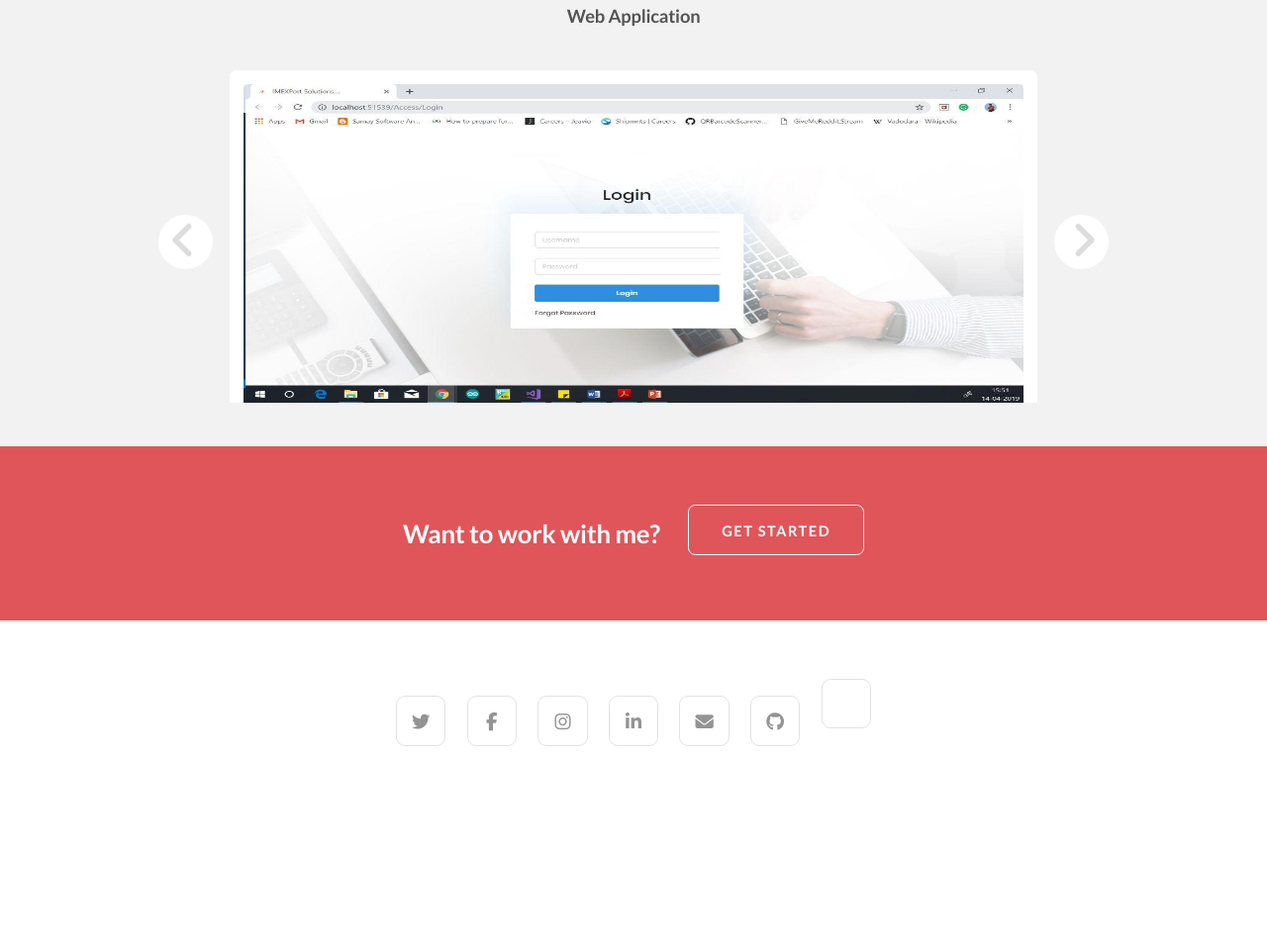
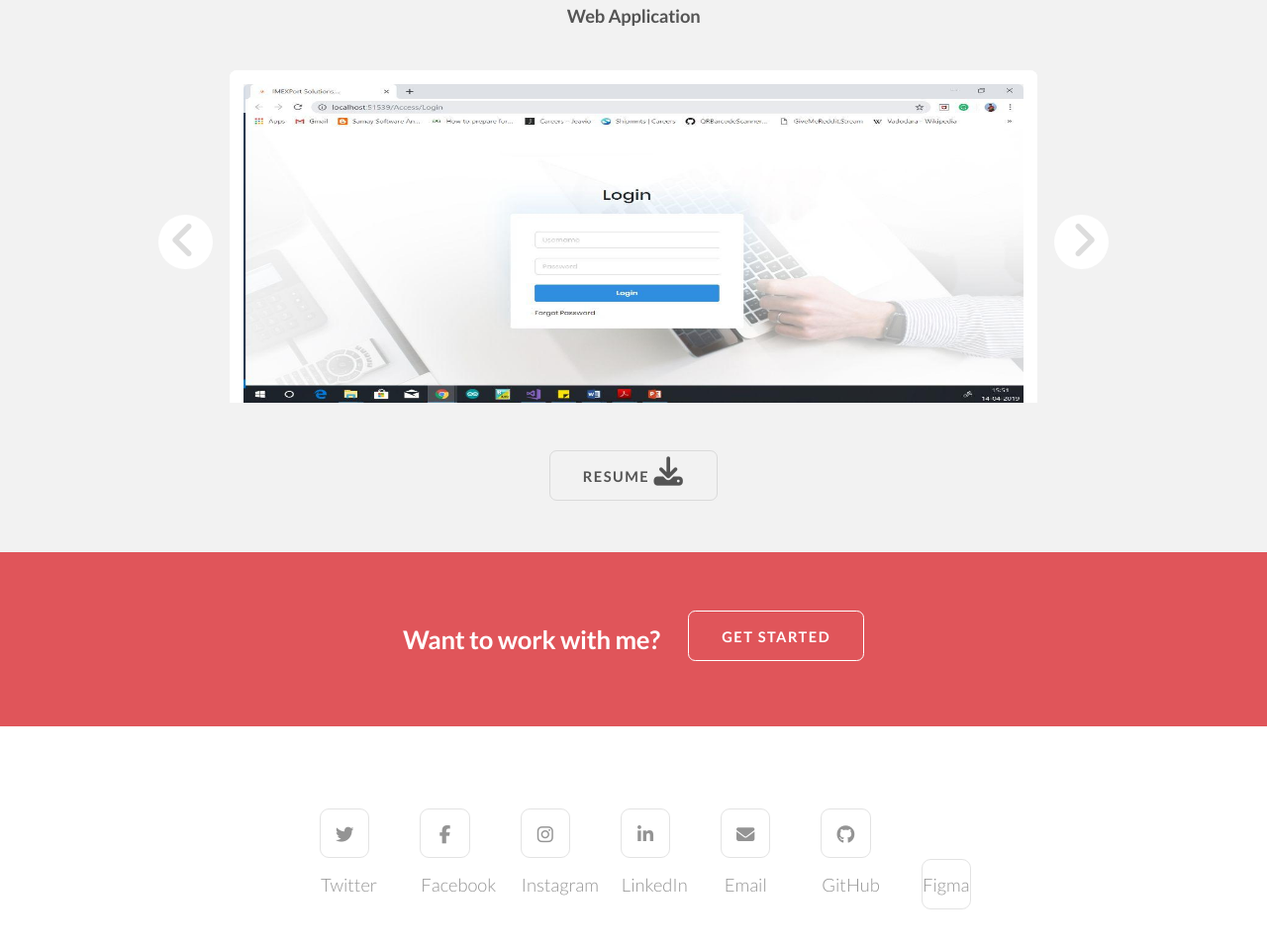
Before and after one commit to herrikprajapati/Herrik-Prajapati-Portfolio-App, a plain HTML site: page index.html in a window 1280 px wide. Shown: the part 2822-3780 px from the top of the page at 99% size. Before the commit the page ends 3693 px from the top, so only its background shows below. Drawn offline with Linux system fonts and the light colour scheme.

Commit message:
fixed social links & labels.

```diff
--- a/css/style.css
+++ b/css/style.css
@@ -468,7 +468,7 @@
 		}
 
 		.icon > .label {
-			display: none;
+			display: block;
 		}
 
 /* Image */
@@ -562,7 +562,8 @@
 
 			ul.icons li {
 				display: inline-block;
-				padding: 0 1.25em 0 0;
+
+				padding: 1.5rem ;
 			}
 
 				ul.icons li:last-child {
@@ -834,6 +835,7 @@
 		input[type="button"].small,
 		.button.small {
 			font-size: 0.8em;
+			text-align: center;
 		}
 
 		input[type="submit"].big,
@@ -1394,3 +1396,9 @@
 		#footer .copyright {
 			font-size: 0.8em;
 		}
+
+		/* Resume */
+		.resume{
+			padding: 5% 15% 0;
+			text-align: center;
+		}
--- a/index.html
+++ b/index.html
@@ -208,7 +208,9 @@
 					</div>
 				</div>
 			</section>
-
+			<div class="resume">
+				<a href="docs/resume.pdf" download="Herrik-Prajapati_Resume.pdf" class="button big"> Resume <i class="fas fa-download fa-2x"></i> </a>
+			</div>
 
 		</div>
 	</section>
@@ -224,13 +226,13 @@
 	<!-- Footer -->
 	<footer id="footer">
 		<ul class="icons">
-			<li><a href="https://twitter.com/herrik27" target="_blanck" class="icon fa-twitter"><span class="label">Twitter</span></a></li>
-			<li><a href="https://www.facebook.com/herrik88" target="_blanck" class="icon fa-facebook"><span class="label">Facebook</span></a></li>
-			<li><a href="https://www.instagram.com/the.clueless.guy/" target="_blanck" class="icon fa-instagram"><span class="label">Instagram</span></a></li>
-			<li><a href="https://www.linkedin.com/in/herrikprajapati/" target="_blanck" class="icon fa-linkedin"><span class="label">Dribbble</span></a></li>
-			<li><a href="mailto:herrik2706@gmail.com" target="_blanck" class="icon fa-envelope"><span class="label">Envelope</span></a></li>
-			<li><a href="https://github.com/herrikprajapati?tab=repositories" target="_blanck" class="icon fa-github"><span class="label">GitHub</span></a></li>
-			<li><a href="https://www.figma.com/@herrik" target="_blanck" class="icon fa-figma"><span class="label">Figma</span></a></li>
+			<li><a href="https://twitter.com/herrik27" target="_blank" class="icon fa-twitter"><span class="label">Twitter</span></a></li>
+			<li><a href="https://www.facebook.com/herrik88" target="_blank" class="icon fa-facebook"><span class="label">Facebook</span></a></li>
+			<li><a href="https://www.instagram.com/the.clueless.guy/" target="_blank" class="icon fa-instagram"><span class="label">Instagram</span></a></li>
+			<li><a href="https://www.linkedin.com/in/herrikprajapati/" target="_blank" class="icon fa-linkedin"><span class="label">LinkedIn</span></a></li>
+			<li><a href="mailto:herrik2706@gmail.com" target="_blank" class="icon fa-envelope"><span class="label">Email</span></a></li>
+			<li><a href="https://github.com/herrikprajapati" target="_blank" class="icon fa-github"><span class="label">GitHub</span></a></li>
+			<li><a href="https://www.figma.com/@herrik" target="_blank" class="icon fa-figma"><span class="label">Figma</span></a></li>
 		</ul>
 
 	</footer>
```
